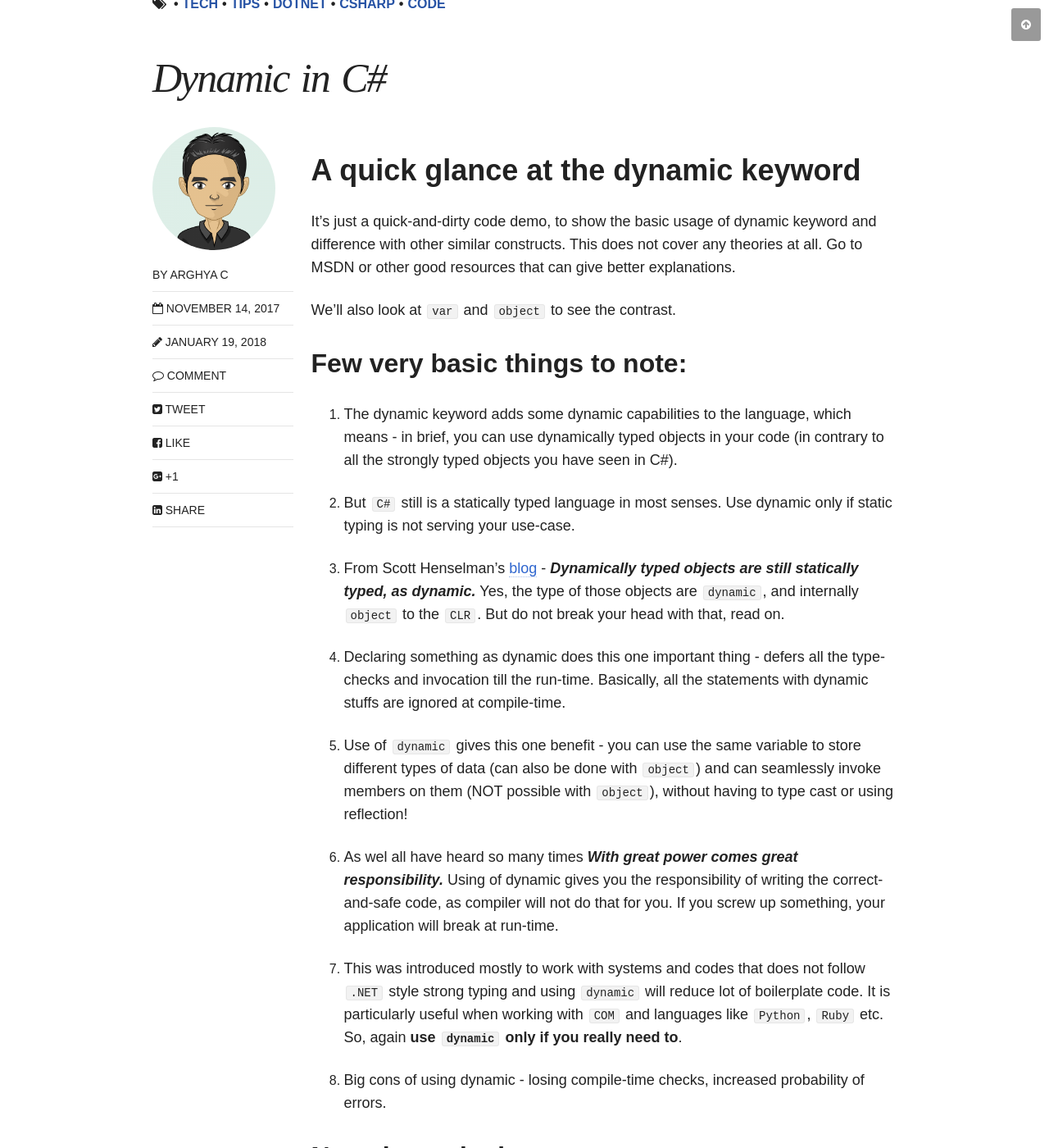
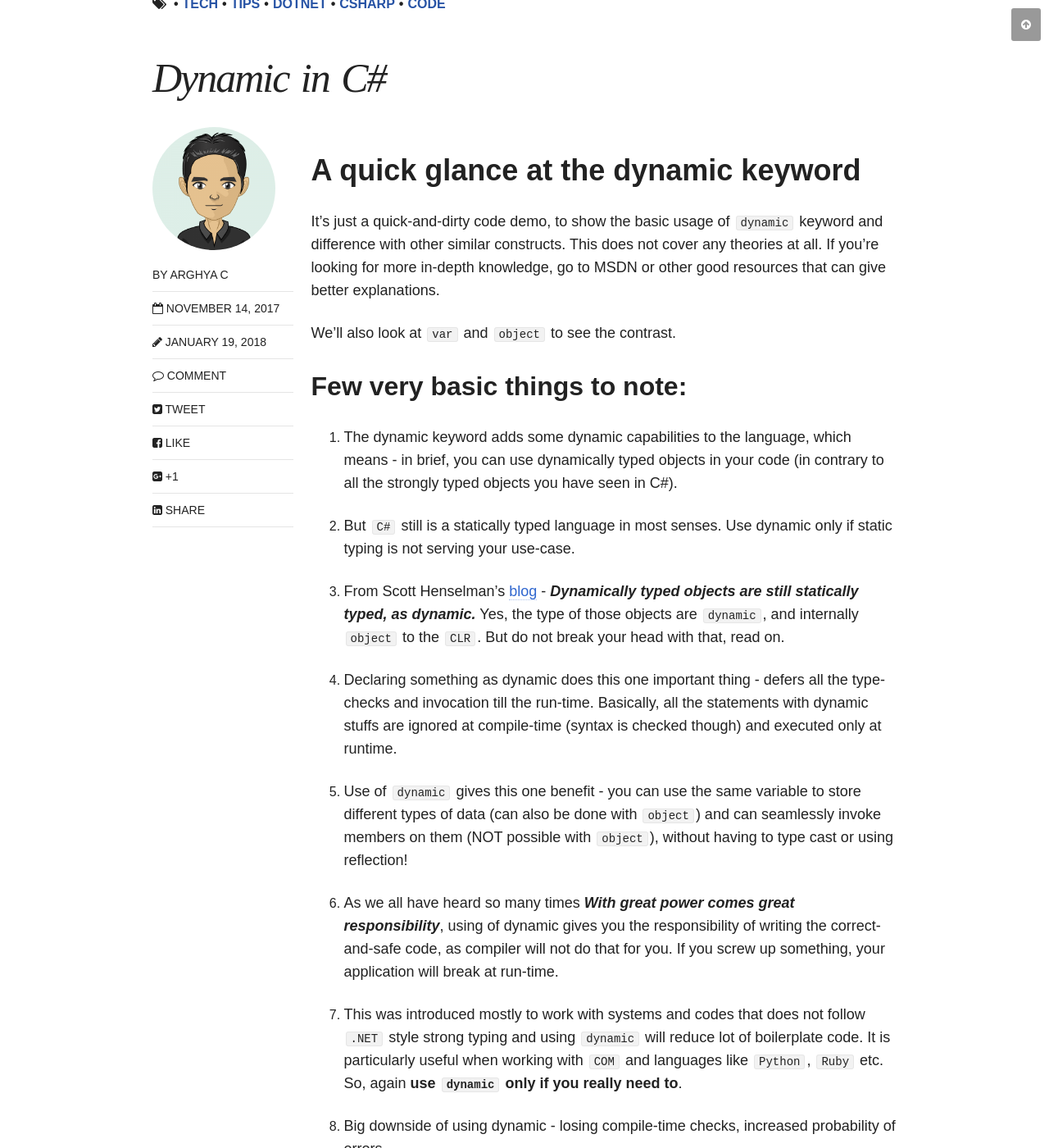
Before and after one commit to chakrabar/chakrabar.github.io, a Jekyll site: the page built from _posts/articles/2017-11-14-dynamic-in-csharp.md, in a window 1280 px wide and 1400 px high, scrolled down 458 px. Shown: the whole window at 82% size. Built offline with Jekyll 4.4.1, drawn with Linux system fonts in a browser that asks for light colours; nearby versions of some CDN libraries; comment, search, counter and statistics services are not loaded; some of the changed text lies outside the part shown.

Commit message:
Quick fixes

````diff
--- a/_posts/articles/2017-11-14-dynamic-in-csharp.md
+++ b/_posts/articles/2017-11-14-dynamic-in-csharp.md
@@ -14,7 +14,7 @@ modified: 2018-01-19T08:11:53-04:00
 
 # A quick glance at the dynamic keyword
 
-It's just a quick-and-dirty code demo, to show the basic usage of dynamic keyword and difference with other similar constructs. This does not cover any theories at all. Go to MSDN or other good resources that can give better explanations.
+It's just a quick-and-dirty code demo, to show the basic usage of `dynamic` keyword and difference with other similar constructs. This does not cover any theories at all. If you're looking for more in-depth knowledge, go to MSDN or other good resources that can give better explanations.
 
 We'll also look at `var` and `object` to see the contrast.
 
@@ -26,15 +26,15 @@ We'll also look at `var` and `object` to see the contrast.
 
 3. From Scott Henselman's [blog](https://www.hanselman.com/blog/C4AndTheDynamicKeywordWhirlwindTourAroundNET4AndVisualStudio2010Beta1.aspx) - ***Dynamically typed objects are still statically typed, as dynamic.*** Yes, the type of those objects are `dynamic`, and internally `object` to the `CLR`. But do not break your head with that, read on.
 
-4. Declaring something as dynamic does this one important thing - defers all the type-checks and invocation till the run-time. Basically, all the statements with dynamic stuffs are ignored at compile-time.
+4. Declaring something as dynamic does this one important thing - defers all the type-checks and invocation till the run-time. Basically, all the statements with dynamic stuffs are ignored at compile-time (syntax is checked though) and executed only at runtime.
 
 5. Use of `dynamic` gives this one benefit - you can use the same variable to store different types of data (can also be done with `object`) and can seamlessly invoke members on them (NOT possible with `object`), without having to type cast or using reflection!
 
-6. As wel all have heard so many times ***With great power comes great responsibility.*** Using of dynamic gives you the responsibility of writing the correct-and-safe code, as compiler will not do that for you. If you screw up something, your application will break at run-time.
+6. As we all have heard so many times ***With great power comes great responsibility***, using of dynamic gives you the responsibility of writing the correct-and-safe code, as compiler will not do that for you. If you screw up something, your application will break at run-time.
 
 7. This was introduced mostly to work with systems and codes that does not follow `.NET` style strong typing and using `dynamic` will reduce lot of boilerplate code. It is particularly useful when working with `COM` and languages like `Python`, `Ruby` etc. So, again **use `dynamic` only if you really need to**.
 
-8. Big cons of using dynamic - losing compile-time checks, increased probability of errors.
+8. Big downside of using dynamic - losing compile-time checks, increased probability of errors.
 
 Now the code demo:
 ----
@@ -102,6 +102,7 @@ y = y.GetWhatIsNotThere();
 ```
 
 #### `dynamic` in method return
+
 This is for illustration only. Understand how unsafe and unpredictable the code can be. _Do NOT try this at home or work_ unless you unerstand exactly what you are doing.
 
 ```cs
````
Also changed, not shown: other parts of _posts/articles/2017-11-14-dynamic-in-csharp.md (+1 -1 lines), index.md (+5 -3 lines).
